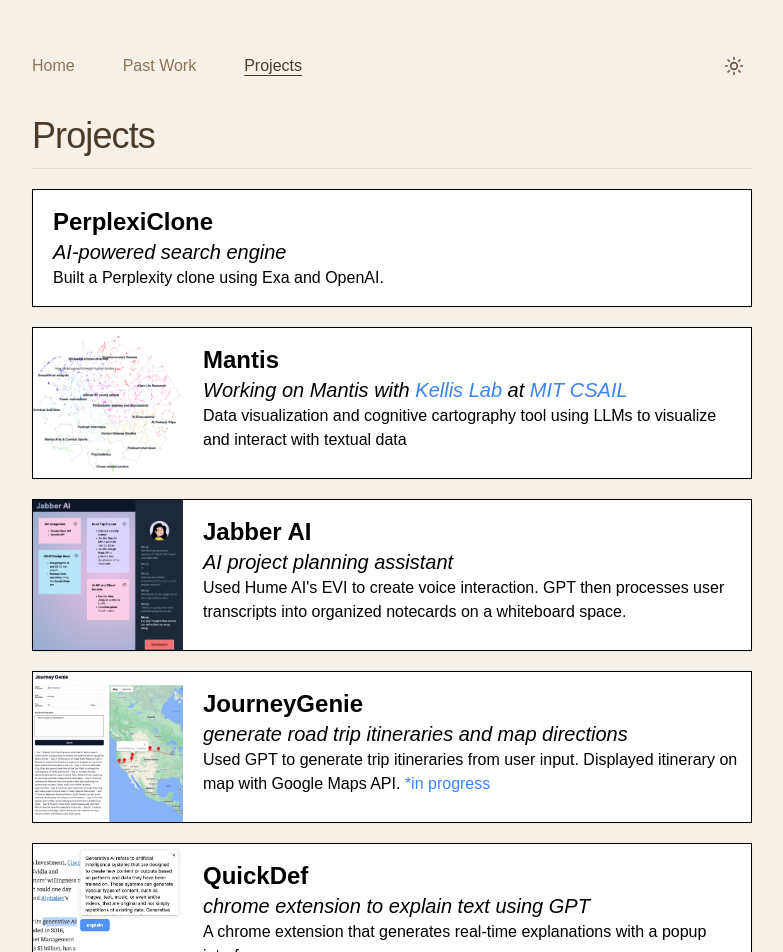
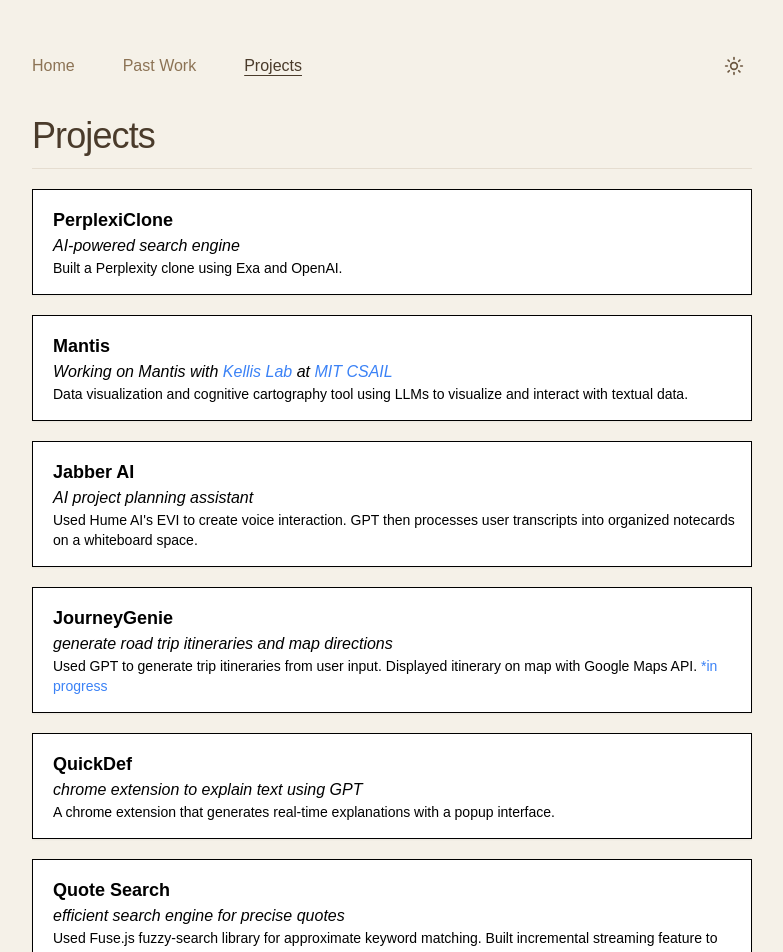
Before and after one commit to kevinzhu12/personal-website, a Next.js app: page /projects in a window 1280 px wide. Shown: the top 952 px of the page, without its empty margins (248-1031 px from the left). Built offline with nearby package versions, Linux system fonts and the light colour scheme; a web font is replaced by a local one.

Commit message:
removed images

```diff
--- a/app/past-work/page.js
+++ b/app/past-work/page.js
@@ -49,14 +49,14 @@
             className="cursor-pointer flex-col shadow-sm bg-white hover:bg-cream-50
               dark:bg-dark-card dark:hover:bg-dark-hover transition-colors duration-200"
           >
-            <a target="_blank">
+            <a /* target="_blank" */>
               <div className="flex">
-                <Image
+                {/* <Image
                   src={csail}
                   width={108}
                   height={108}
                   className="object-cover"
-                />
+                /> */}
                 <div className="pl-5 pr-2 py-4">
                   <h2 className="text-lg font-bold">MIT CSAIL - Kellis Lab</h2>
                   <h3 className="text-md italic">Researcher</h3>
@@ -70,13 +70,17 @@
             className="cursor-pointer flex-col shadow-sm bg-white hover:bg-cream-50
               dark:bg-dark-card dark:hover:bg-dark-hover transition-colors duration-200"
           >
-            <a target="_blank">
+            <a /* target="_blank" */>
               <div className="flex">
-                <Image src={anichat} width={108} height={108} />
+                {/* <Image
+                  src={anichat}
+                  width={108}
+                  height={108}
+                /> */}
                 <div className="pl-5 pr-2 py-4">
                   <h2 className="text-lg font-bold">Tomo AI</h2>
                   <h3 className="text-md italic">Software Engineer</h3>
-                  <p className="text-sm">Jan 2024 - Present</p>
+                  <p className="text-sm">Jan - Sep 2024</p>
                 </div>
               </div>
             </a>
@@ -85,9 +89,13 @@
             className="cursor-pointer flex-col shadow-sm bg-white hover:bg-cream-50
               dark:bg-dark-card dark:hover:bg-dark-hover transition-colors duration-200"
           >
-            <a target="_blank">
+            <a /* target="_blank" */>
               <div className="flex">
-                <Image src={llnl} width={108} height={108} />
+                {/* <Image
+                  src={llnl}
+                  width={108}
+                  height={108}
+                /> */}
                 <div className="pl-5 pr-2 py-4">
                   <h2 className="text-lg font-bold">
                     Lawrence Livermore National Laboratory
@@ -102,9 +110,13 @@
             className="cursor-pointer flex-col shadow-sm bg-white hover:bg-cream-50
               dark:bg-dark-card dark:hover:bg-dark-hover transition-colors duration-200"
           >
-            <a target="_blank">
+            <a /* target="_blank" */>
               <div className="flex">
-                <Image src={swiftly} width={108} height={108} />
+                {/* <Image
+                  src={swiftly}
+                  width={108}
+                  height={108}
+                /> */}
                 <div className="pl-5 pr-2 py-4">
                   <h2 className="text-lg font-bold">Swiftly</h2>
                   <h3 className="text-md italic">Tech Consultant</h3>
@@ -117,9 +129,13 @@
             className="cursor-pointer flex-col shadow-sm bg-white hover:bg-cream-50
               dark:bg-dark-card dark:hover:bg-dark-hover transition-colors duration-200"
           >
-            <a target="_blank">
+            <a /* target="_blank" */>
               <div className="flex">
-                <Image src={media_lab_logo} width={108} height={108} />
+                {/* <Image
+                  src={media_lab_logo}
+                  width={108}
+                  height={108}
+                /> */}
                 <div className="pl-5 pr-2 py-4">
                   <h2 className="text-lg font-bold">MIT Media Lab</h2>
                   <h3 className="text-md italic">Researcher</h3>
--- a/app/projects/page.js
+++ b/app/projects/page.js
@@ -54,15 +54,14 @@
             >
               <div className="flex">
                 {/* <Image
-            src={circa}
-            // className=" rounded-lg"
-            width={150}
-            height={150}
-          /> */}
+                  src={mantis}
+                  width={150}
+                  height={150}
+                /> */}
                 <div className="pl-5 pr-2 py-4">
-                  <h2 className="text-2xl font-bold">PerplexiClone</h2>
-                  <h3 className=" text-xl italic">AI-powered search engine</h3>
-                  <p className="">
+                  <h2 className="text-lg font-bold">PerplexiClone</h2>
+                  <h3 className="text-md italic">AI-powered search engine</h3>
+                  <p className="text-sm">
                     Built a Perplexity clone using Exa and OpenAI.
                   </p>
                 </div>
@@ -76,15 +75,14 @@
           >
             <a href="https://home.withmantis.com/" target="_blank">
               <div className="flex">
-                <Image
+                {/* <Image
                   src={mantis}
-                  // className=" rounded-lg"
                   width={150}
                   height={150}
-                />
+                /> */}
                 <div className="pl-5 pr-2 py-4">
-                  <h2 className="text-2xl font-bold">Mantis</h2>
-                  <h3 className=" text-xl italic">
+                  <h2 className="text-lg font-bold">Mantis</h2>
+                  <h3 className="text-md italic">
                     Working on Mantis with{" "}
                     <a
                       href="https://compbio.mit.edu/index.html"
@@ -102,44 +100,14 @@
                       MIT CSAIL
                     </a>
                   </h3>
-                  <p className="">
+                  <p className="text-sm">
                     Data visualization and cognitive cartography tool using LLMs
-                    to visualize and interact with textual data
+                    to visualize and interact with textual data.
                   </p>
                 </div>
               </div>
             </a>
           </MagicCardWrapper>
-          {/* <MagicCard
-            className="cursor-pointer flex-col shadow-sm bg-white"
-            gradientSize={500}
-            gradientColor="#EBE5D9"
-          >
-            <a
-              href="https://github.com/orgs/CircaLearn/repositories"
-              target="_blank"
-            >
-              <div className="flex">
-                <div className="pl-5 pr-2 py-4">
-                  <h2 className="text-2xl font-bold">Circa</h2>
-                  <h3 className=" text-xl italic">
-                    LLM-powered flashcard learning platform
-                  </h3>
-                  <p className="">
-                    Currently building Circa with{" "}
-                    <a
-                      href="https://hectorastrom.com/"
-                      target="_blank"
-                      className="text-blue-500 hover:underline"
-                    >
-                      Hector Astrom
-                    </a>
-                    !
-                  </p>
-                </div>
-              </div>
-            </a>
-          </MagicCard> */}
 
           <MagicCardWrapper
             className="cursor-pointer flex-col shadow-sm bg-white hover:bg-cream-50
@@ -147,18 +115,17 @@
           >
             <a href="https://devpost.com/software/jabber-ai" target="_blank">
               <div className="flex">
-                <Image
+                {/* <Image
                   src={jabber_ai}
-                  // className=" rounded-lg"
                   width={150}
                   height={150}
-                />
+                /> */}
                 <div className="pl-5 pr-2 py-4">
-                  <h2 className="text-2xl font-bold">Jabber AI</h2>
-                  <h3 className=" text-xl italic">
+                  <h2 className="text-lg font-bold">Jabber AI</h2>
+                  <h3 className="text-md italic">
                     AI project planning assistant
                   </h3>
-                  <p className="">
+                  <p className="text-sm">
                     Used Hume AI's EVI to create voice interaction. GPT then
                     processes user transcripts into organized notecards on a
                     whiteboard space.
@@ -173,22 +140,21 @@
               dark:bg-dark-card dark:hover:bg-dark-hover transition-colors duration-200"
           >
             <a>
-              <div className=" flex">
-                <Image
+              <div className="flex">
+                {/* <Image
                   src={journeygenie}
-                  className=""
                   width={150}
                   height={150}
-                />
+                /> */}
                 <div className="pl-5 pr-2 py-4">
-                  <h2 className="text-2xl font-bold">JourneyGenie</h2>
-                  <h3 className=" text-xl italic">
+                  <h2 className="text-lg font-bold">JourneyGenie</h2>
+                  <h3 className="text-md italic">
                     generate road trip itineraries and map directions{" "}
                   </h3>
-                  <p className="">
+                  <p className="text-sm">
                     Used GPT to generate trip itineraries from user input.
                     Displayed itinerary on map with Google Maps API.
-                    <span className=" text-blue-500"> *in progress</span>
+                    <span className="text-blue-500"> *in progress</span>
                   </p>
                 </div>
               </div>
@@ -201,13 +167,17 @@
           >
             <a href="https://github.com/kevinzhu12/quick-def" target="_blank">
               <div className="flex">
-                <Image src={quick_def} className=" " width={150} height={150} />
+                {/* <Image
+                  src={quick_def}
+                  width={150}
+                  height={150}
+                /> */}
                 <div className="pl-5 pr-2 py-4">
-                  <h2 className="text-2xl font-bold">QuickDef</h2>
-                  <h3 className=" text-xl italic">
+                  <h2 className="text-lg font-bold">QuickDef</h2>
+                  <h3 className="text-md italic">
                     chrome extension to explain text using GPT
                   </h3>
-                  <p className="">
+                  <p className="text-sm">
                     A chrome extension that generates real-time explanations
                     with a popup interface.
                   </p>
@@ -222,18 +192,17 @@
           >
             <a href="https://quote-search3.vercel.app/" target="_blank">
               <div className="flex">
-                <Image
+                {/* <Image
                   src={quote_search}
-                  className=""
                   width={150}
                   height={150}
-                />
+                /> */}
                 <div className="pl-5 pr-2 py-4">
-                  <h2 className="text-2xl font-bold">Quote Search</h2>
-                  <h3 className=" text-xl italic">
+                  <h2 className="text-lg font-bold">Quote Search</h2>
+                  <h3 className="text-md italic">
                     efficient search engine for precise quotes
                   </h3>
-                  <p className="">
+                  <p className="text-sm">
                     Used Fuse.js fuzzy-search library for approximate keyword
                     matching. Built incremental streaming feature to update
                     search results with each keystroke.
```
